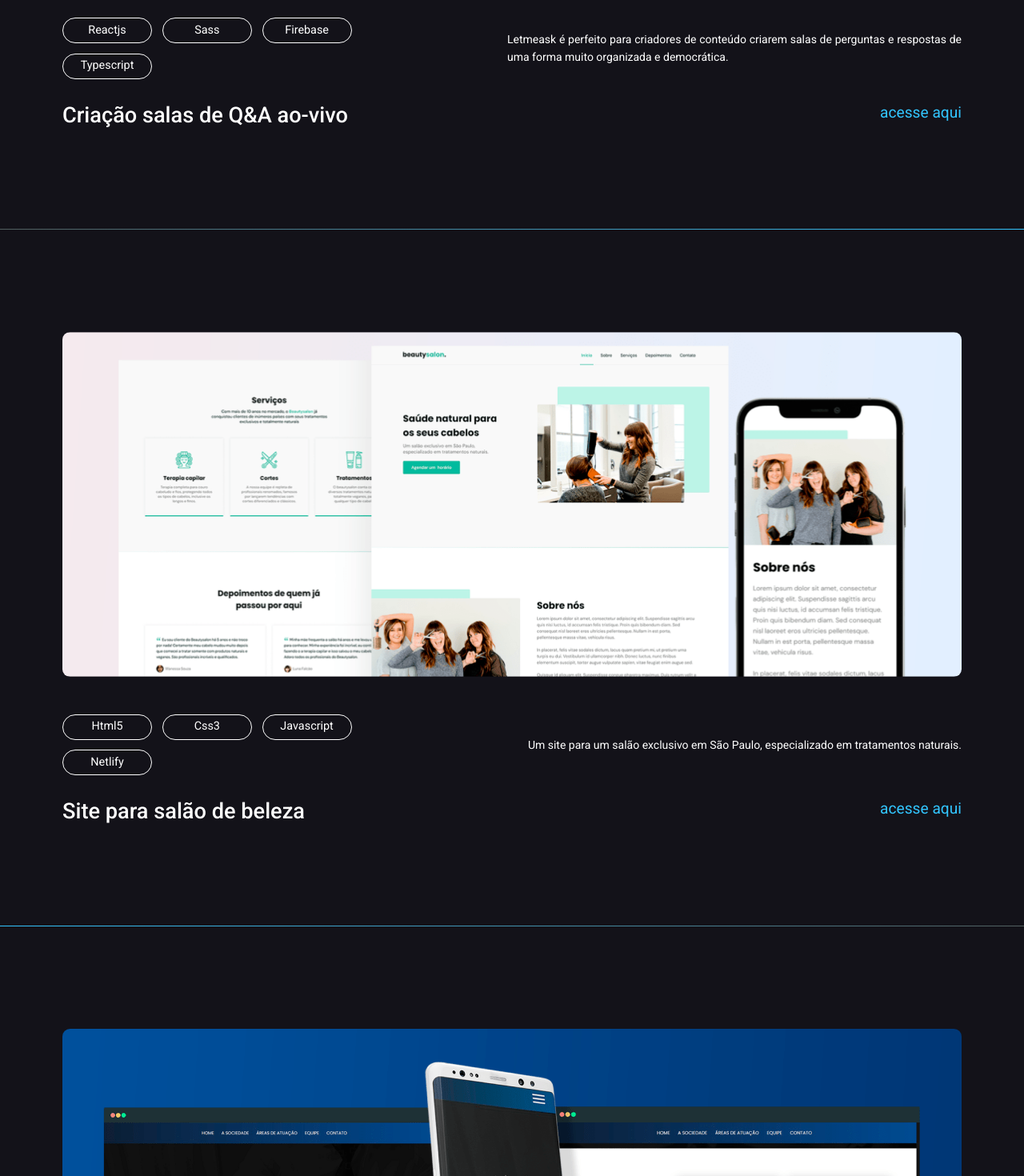
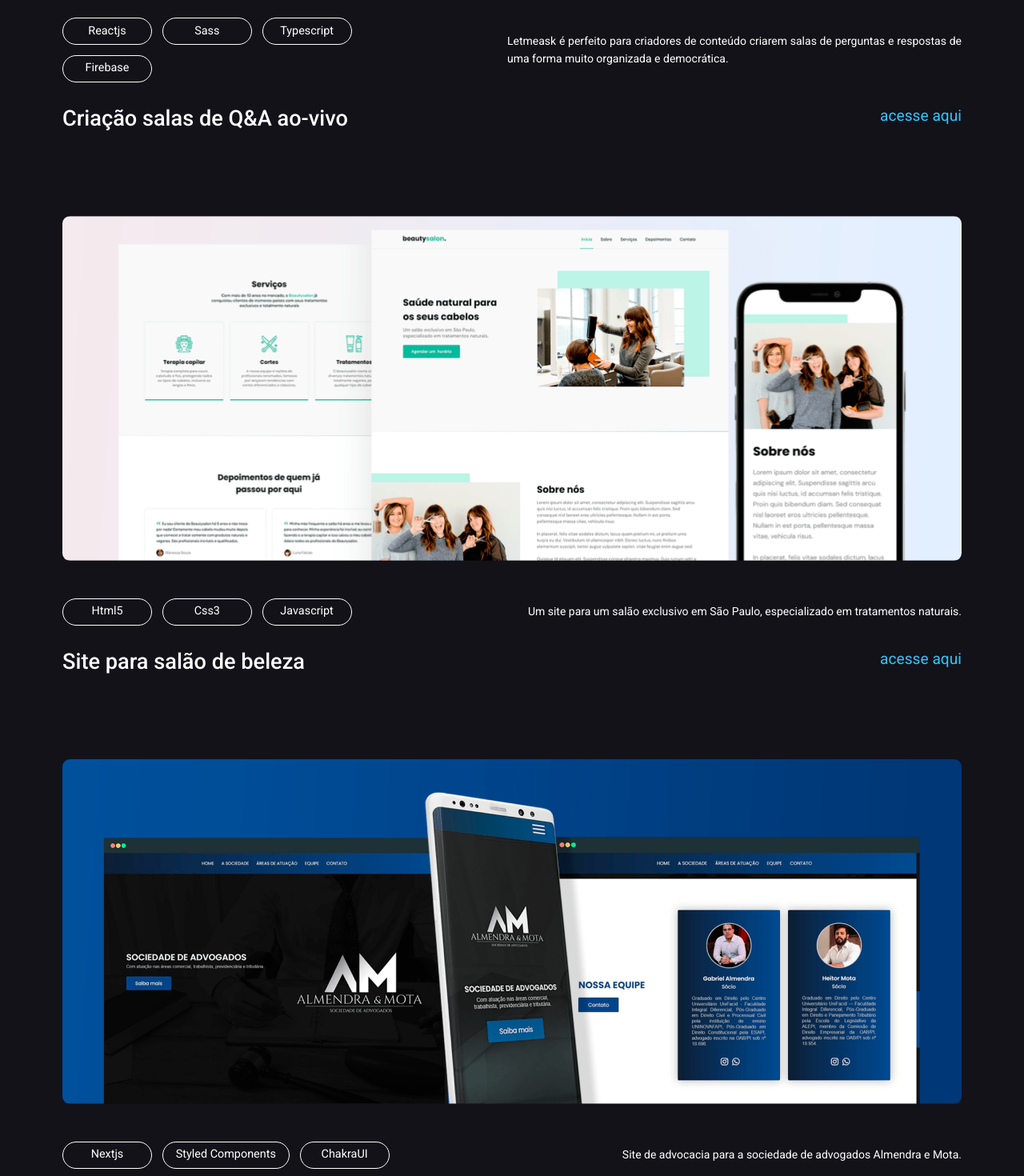
Before and after one commit to Rafaelalmendra/my-site-nextjs, a Next.js app: page /Projects in a window 1280 px wide. Shown: the part 800-2270 px from the top of the page at 80% size. Built offline with nearby package versions, Linux system fonts and the light colour scheme.

Commit message:
changes component project cards

```diff
--- a/src/components/About/index.jsx
+++ b/src/components/About/index.jsx
@@ -21,7 +21,8 @@ export default function About() {
           <h2>Quem sou</h2>
           <h3>Rafael de Sousa Almendra</h3>
           <p>
-            Sou desenvolvedor Front-end e graduando em sistemas de informação.
+            Sou desenvolvedor Front-end apaixonado por tecnologia, programação e
+            design.
           </p>
           <CurriculumLink>
             <a
--- /dev/null
+++ b/src/components/Projects/ProjectCard/index.jsx
@@ -0,0 +1,53 @@
+import Image from 'next/image';
+
+import { projects } from '../projects';
+import {
+  ProjectContainer,
+  ProjectImage,
+  Details,
+  Techs,
+  Text,
+  NameAndLink
+} from '../../../styles/projectCard';
+
+export default function ProjectCard() {
+  return (
+    <>
+      {projects.map(item => (
+        <>
+          <ProjectContainer id={item.section}>
+            <ProjectImage>
+              <Image
+                src={item.image}
+                alt={item.alt}
+                width={1124}
+                height={431}
+              />
+            </ProjectImage>
+
+            <Details>
+              <Techs>
+                {item.techs.map((tech, index) => (
+                  <span key={index}>{tech}</span>
+                ))}
+              </Techs>
+
+              <Text><p>{item.description}</p></Text>
+            </Details>
+
+            <NameAndLink>
+              <div><h3>{item.name}</h3></div>
+
+              <div>
+                <a href={item.link} target='_blank' rel='noopener noreferrer'>
+                  acesse aqui
+                </a>
+              </div>
+
+            </NameAndLink>
+          </ProjectContainer>
+        </>
+      ))}
+    </>
+  );
+};
--- /dev/null
+++ b/src/components/Projects/projects.js
@@ -0,0 +1,32 @@
+export const projects = [
+  {
+    id: 1,
+    image: "/images/letmeask.svg",
+    alt: "Mockup site de perguntas e respostas No site Rafael Almendra",
+    techs: ["Reactjs", "Sass", "Typescript", "Firebase"],
+    description: "Letmeask é perfeito para criadores de conteúdo criarem salas de perguntas e respostas de uma forma muito organizada e democrática.",
+    name: "Criação salas de Q&A ao-vivo",
+    link: "https://letmeask-efccf.web.app/",
+    section: "letmeask"
+  },
+  {
+    id: 2,
+    image: "/images/beautysalon.svg",
+    alt: "Mockup salão de beleza Beautysalon no site Rafael Almendra",
+    techs: ["Html5", "Css3", "Javascript"],
+    description: "Um site para um salão exclusivo em São Paulo, especializado em tratamentos naturais.",
+    name: "Site para salão de beleza",
+    link: "https://beautysallon.netlify.app/",
+    section: "beautysalon"
+  },
+  {
+    id: 3,
+    image: "/images/almendra-e-mota.svg",
+    alt: "Mockup sociedade de advogados Almendra e Mota no site Rafael Almendra",
+    techs: ["Nextjs", "Styled Components", "ChakraUI"],
+    description: "Site de advocacia para a sociedade de advogados Almendra e Mota.",
+    name: "Site para sociedade de advogados",
+    link: "https://almendraemota.com/",
+    section: "almendra-e-mota"
+  }
+];
--- a/src/pages/Projects/ProjectCard/index.jsx
+++ /dev/null
@@ -1,46 +0,0 @@
-import Image from 'next/image';
-
-import {
-  ProjectContainer,
-  ProjectImage,
-  Details,
-  Techs,
-  Text,
-  NameAndLink
-} from '../../../styles/projectCard';
-
-export default function ProjectCard(props) {
-  return (
-    <ProjectContainer>
-      <ProjectImage>
-        <Image
-          src={props.image}
-          alt={props.alt}
-          width={1124}
-          height={431}
-        />
-      </ProjectImage>
-
-      <Details>
-        <Techs>
-          <span>{props.spanOne}</span>
-          <span>{props.spanTwo}</span>
-          <span>{props.spanThree}</span>
-          <span>{props.spanFour}</span>
-        </Techs>
-
-        <Text><p>{props.description}</p></Text>
-      </Details>
-
-      <NameAndLink>
-        <div><h3>{props.name}</h3></div>
-
-        <div>
-          <a href={props.link} target='_blank' rel='noopener noreferrer'>
-            acesse aqui
-          </a>
-        </div>
-      </NameAndLink>
-    </ProjectContainer>
-  );
-};
--- a/src/pages/Projects/index.jsx
+++ b/src/pages/Projects/index.jsx
@@ -1,7 +1,7 @@
 import Head from 'next/head';
 
-import ProjectCard from './ProjectCard';
-import Footer from './Footer';
+import ProjectCard from '../../components/Projects/ProjectCard';
+import Footer from '../../components/Projects/Footer';
 
 import {
   Container,
@@ -31,50 +31,8 @@ export default function Projects() {
         </ProjectsContainer>
       </TitleProjects>
 
-      <div className="margins section" id="letmeask" data-aos="zoom-in">
-        <ProjectCard
-          image="/images/letmeask.svg"
-          alt="Mockup site de perguntas e respostas No site Rafael Almendra"
-          spanOne="Reactjs"
-          spanTwo="Sass"
-          spanThree="Firebase"
-          spanFour="Typescript"
-          description="Letmeask é perfeito para criadores de conteúdo criarem salas de perguntas e respostas de uma forma muito organizada e democrática."
-          name="Criação salas de Q&A ao-vivo"
-          link="https://letmeask-efccf.web.app/"
-        />
-      </div>
-
-      <div className="divider"></div>
-
-      <div className="margins section" id="beautysalon" data-aos="zoom-in">
-        <ProjectCard
-          image="/images/beautysalon.svg"
-          alt="Mockup salão de beleza Beautysalon no site Rafael Almendra"
-          spanOne="Html5"
-          spanTwo="Css3"
-          spanThree="Javascript"
-          spanFour="Netlify"
-          description="Um site para um salão exclusivo em São Paulo, especializado em tratamentos naturais."
-          name="Site para salão de beleza"
-          link="https://beautysallon.netlify.app/"
-        />
-      </div>
-
-      <div className="divider-two"></div>
-
-      <div className="margins section" id="almendra-e-mota" data-aos="zoom-in">
-        <ProjectCard
-          image="/images/almendra-e-mota.svg"
-          alt="Mockup sociedade de advogados Almendra e Mota no site Rafael Almendra"
-          spanOne="Html5"
-          spanTwo="Css3"
-          spanThree="Javascript"
-          spanFour="Netlify"
-          description="Site de advocacia para a sociedade de advogados Almendra e Mota."
-          name="Site para sociedade de advogados"
-          link="https://almendraemota.com/"
-        />
+      <div className="margins section"data-aos="zoom-in">
+        <ProjectCard />
       </div>
 
       <div className="divider"></div>
--- a/src/styles/projectCard.js
+++ b/src/styles/projectCard.js
@@ -5,6 +5,7 @@ export const ProjectContainer = styled.div`
   align-items: center;
   justify-content: center;
   flex-direction: column;
+  margin-bottom: 6.75rem;
 `
 
 export const ProjectImage = styled.div`
@@ -44,7 +45,8 @@ export const Techs = styled.div`
     align-items: center;
     justify-content: center;
     height: 2rem;
-    width: 7rem;
+    min-width: 7rem;
+    padding: 1rem;
 
     font-size: var(--small-text);
 
```
Also changed, not shown: src/components/About/style.js (+8 -4 lines), src/pages/_app.jsx (+8 -9 lines), src/pages/_document.jsx (+5 -5 lines), src/components/Projects/Footer/index.jsx (renamed from src/pages/Projects/Footer/index.jsx).
